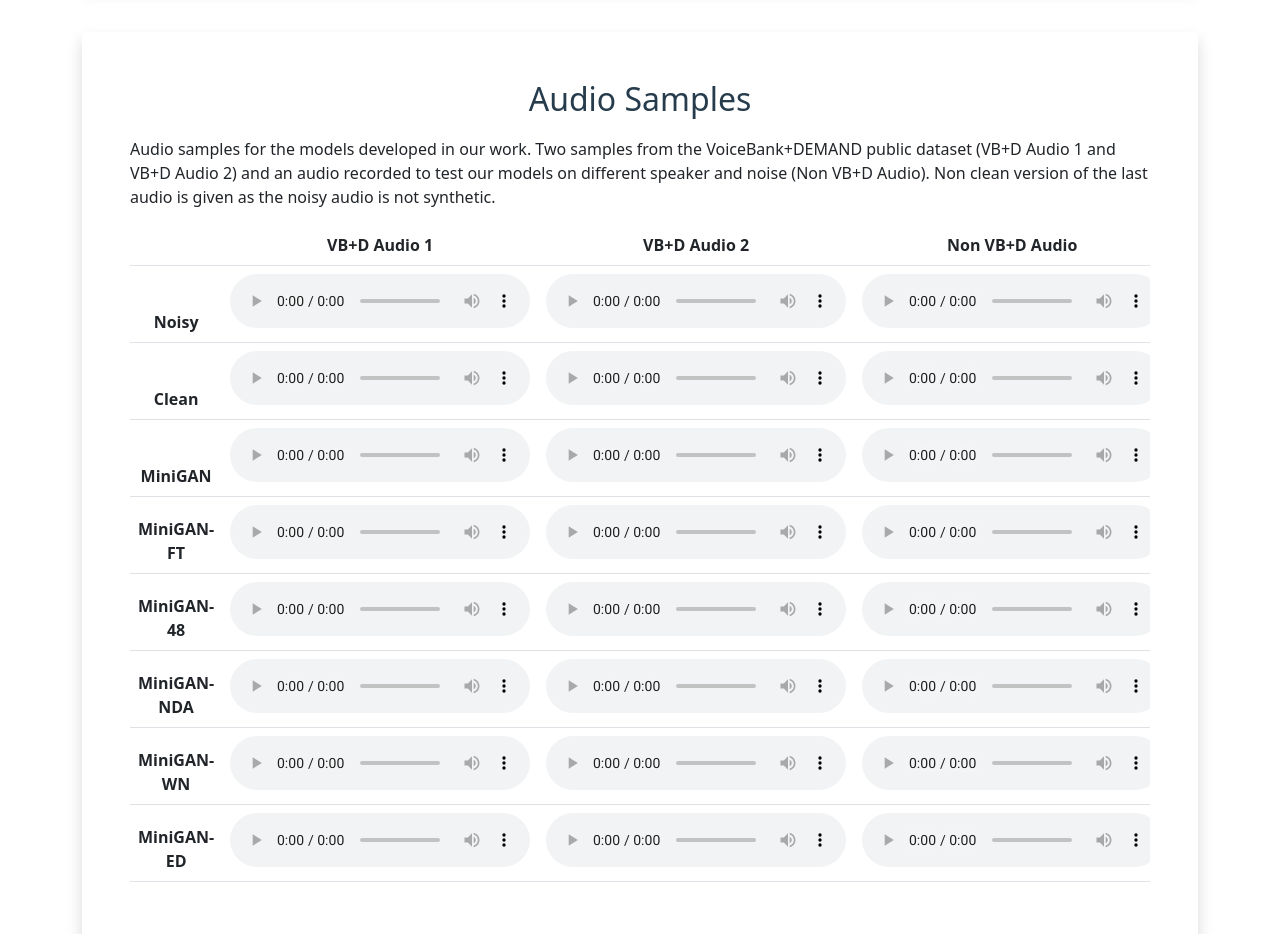
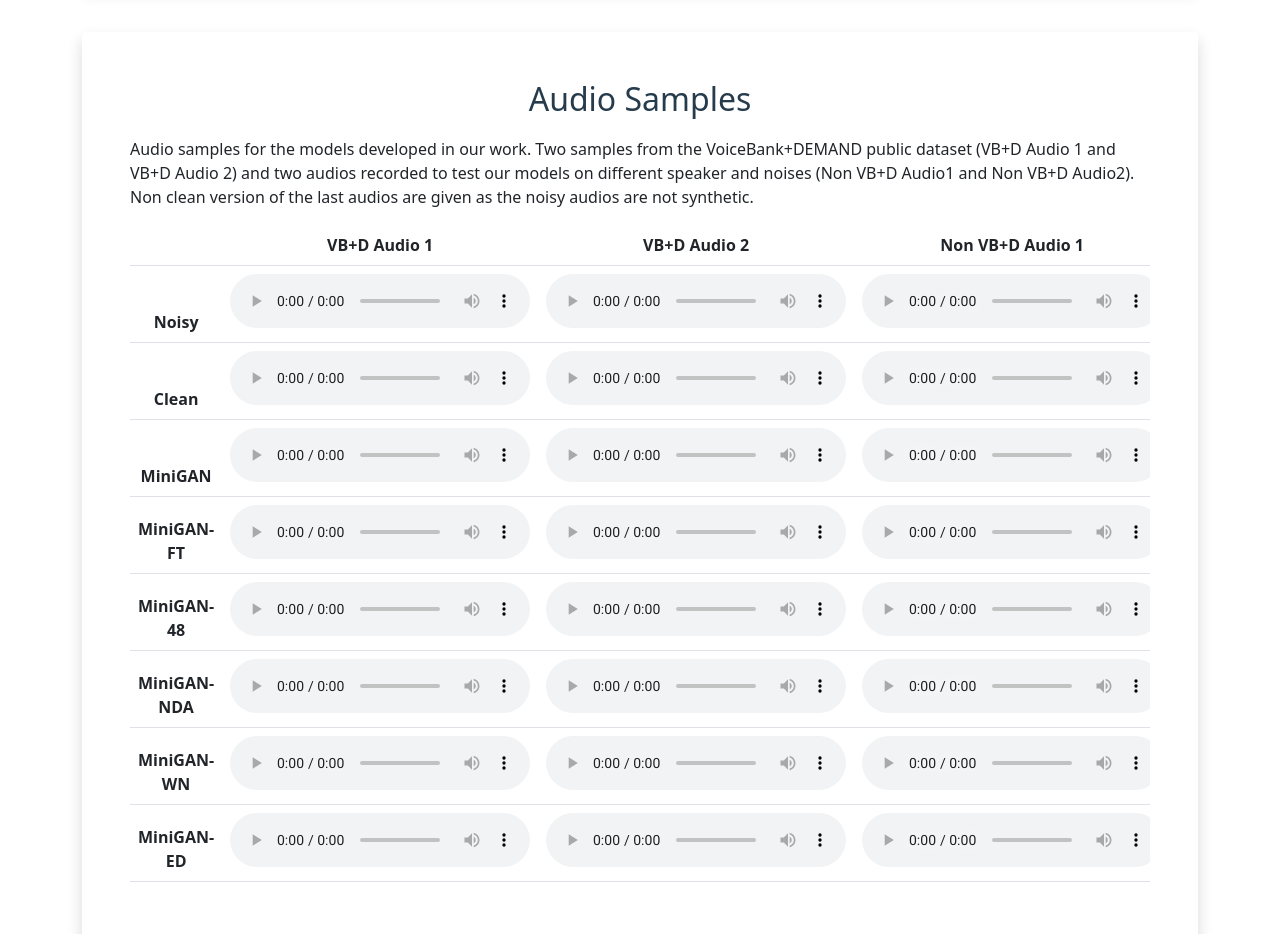
Before and after one commit to lidiaabad/MiniGAN, a plain HTML site: page index.html in a window 1280 px wide. Shown: the part 1460-2394 px from the top of the page. Drawn offline with Linux system fonts and the light colour scheme.

Commit message:
Update index.html

```diff
--- a/index.html
+++ b/index.html
@@ -59,7 +59,7 @@
 
 <div class="container pt-5 mt-5 shadow p-5 mb-5 bg-white rounded">
     <h2 id="audiosamples" style="text-align: center;">Audio Samples</h2>
-    <p>Audio samples for the models developed in our work. Two samples from the VoiceBank+DEMAND public dataset (VB+D Audio 1 and VB+D Audio 2) and an audio recorded to test our models on different speaker and noise (Non VB+D Audio). Non clean version of the last audio is given as the noisy audio is not synthetic.</p>
+    <p>Audio samples for the models developed in our work. Two samples from the VoiceBank+DEMAND public dataset (VB+D Audio 1 and VB+D Audio 2) and two audios recorded to test our models on different speaker and noises (Non VB+D Audio1 and Non VB+D Audio2). Non clean version of the last audios are given as the noisy audios are not synthetic.</p>
     <div class="table-responsive">
         <table class="table table-hover">
             <thead>
@@ -67,8 +67,8 @@
                     <th style="text-align: center"></th>
                     <th style="text-align: center"> VB+D Audio 1</th>
                     <th style="text-align: center"> VB+D Audio 2</th>
-                    <th style="text-align: center"> Non VB+D Audio</th>
-                    <th style="text-align: center"> Non VB+D Audio TV</th>
+                    <th style="text-align: center"> Non VB+D Audio 1</th>
+                    <th style="text-align: center"> Non VB+D Audio 2</th>
                 </tr>
                 <tr>
                     <th style="text-align: center">Noisy</th>
@@ -89,7 +89,7 @@
                     </td>
                     <td style="text-align: center">
                         <audio controls>
-                            <source src="audios/ood_w_instrumental_music_shorttv.wav" />
+                            <source src="audios/ood_w_tv_short.wav" />
                         </audio>
                     </td>
                 </tr>
```
